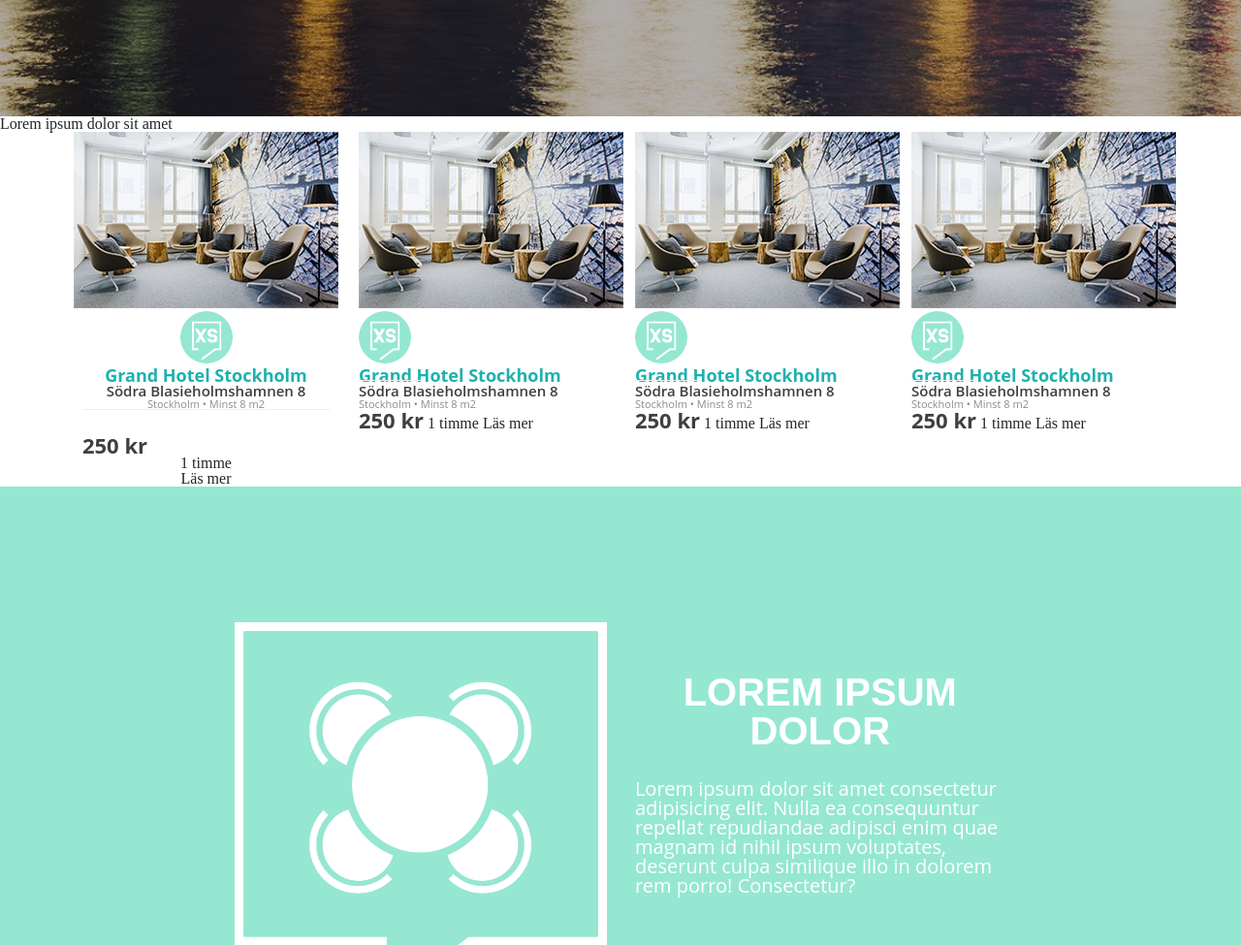
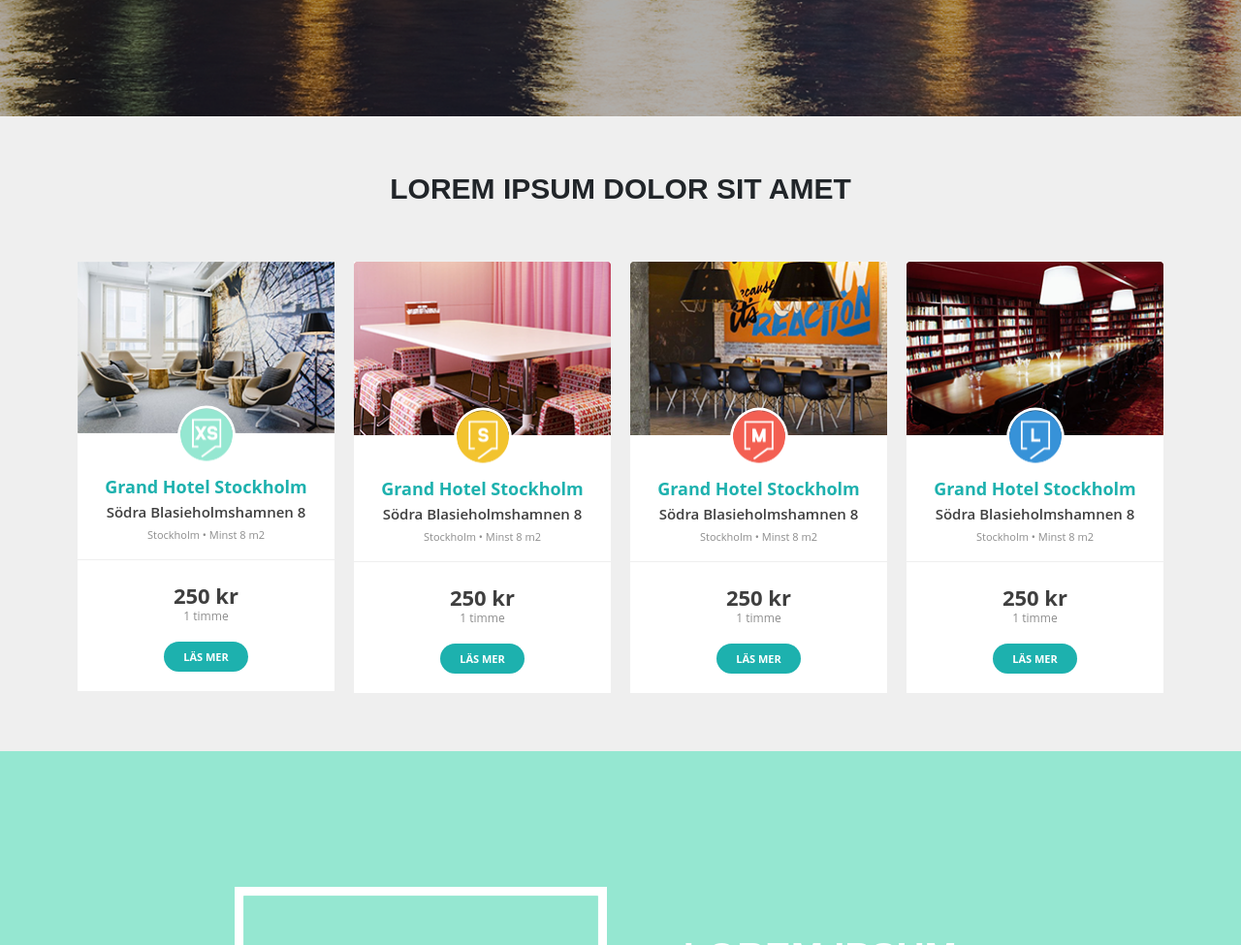
Before and after one commit to andrjuxa201185/test-task, a website: page app/html/index.html in a window 1280 px wide. Shown: the part 680-1655 px from the top of the page at 97% size. Drawn offline with Linux system fonts and the light colour scheme.

Commit message:
add blocks

```diff
--- a/app/html/index.html
+++ b/app/html/index.html
@@ -93,10 +93,11 @@
 
     <main>
         <section class="blocks">
-            <h2>Lorem ipsum dolor sit amet</h2>
+            <h2 class="text-center">Lorem ipsum dolor sit amet</h2>
             <div class="container">
                 <div class="row">
-                    <div class="col-3 d-flex flex-column align-items-center">
+                    <div class="col-3 wrapper-block-item">
+                        <div class="block-item d-flex flex-column align-items-center">
                             <div class="img-square">
                                 <img src="../images/block-1.png" alt="">
                             </div>
@@ -110,12 +111,14 @@
                             <span>1 timme</span>
                             <a href="#">Läs mer</a>
                         </div>
-                    <div class="col-3">
+                    </div>
+                    <div class="col-3 wrapper-block-item">
+                        <div class="block-item d-flex flex-column align-items-center">
                             <div class="img-square">
-                            <img src="../images/block-1.png" alt="">
+                                <img src="../images/block-2.png" alt="">
                             </div>
                             <div class="img-round">
-                            <img src="../images/block-11.png" alt="">
+                                <img src="../images/block-21.png" alt="">
                             </div>
                             <h3>Grand Hotel Stockholm</h3>
                             <p>Södra Blasieholmshamnen 8</p>
@@ -124,12 +127,14 @@
                             <span>1 timme</span>
                             <a href="#">Läs mer</a>
                         </div>
-                    <div class="col-3">
+                    </div>
+                    <div class="col-3 wrapper-block-item">
+                        <div class="block-item d-flex flex-column align-items-center">
                             <div class="img-square">
-                            <img src="../images/block-1.png" alt="">
+                                <img src="../images/block-3.png" alt="">
                             </div>
                             <div class="img-round">
-                            <img src="../images/block-11.png" alt="">
+                                <img src="../images/block-31.png" alt="">
                             </div>
                             <h3>Grand Hotel Stockholm</h3>
                             <p>Södra Blasieholmshamnen 8</p>
@@ -138,12 +143,14 @@
                             <span>1 timme</span>
                             <a href="#">Läs mer</a>
                         </div>
-                    <div class="col-3">
+                    </div>
+                    <div class="col-3 wrapper-block-item">
+                        <div class="block-item d-flex flex-column align-items-center">
                             <div class="img-square">
-                            <img src="../images/block-1.png" alt="">
+                                <img src="../images/block-4.png" alt="">
                             </div>
                             <div class="img-round">
-                            <img src="../images/block-11.png" alt="">
+                                <img src="../images/block-41.png" alt="">
                             </div>
                             <h3>Grand Hotel Stockholm</h3>
                             <p>Södra Blasieholmshamnen 8</p>
@@ -151,6 +158,7 @@
                             <span class="weight">250 kr</span>
                             <span>1 timme</span>
                             <a href="#">Läs mer</a>
+                        </div>
                     </div>
 
                 </div>
--- a/app/style/_blocks.scss
+++ b/app/style/_blocks.scss
@@ -1,19 +1,44 @@
 .blocks{
+  padding: 60px 0;
+  background-color: #efefef;
+  h2{
+    margin-bottom: 60px;
+    text-transform: uppercase;
+    @include text(30, bold, 'Nexa Heavy');
+  }
+  .wrapper-block-item{
+    padding: 0 10px;
+    .block-item{
+      padding-bottom: 20px;
+      background-color: white;
       .img-square{
-
+        align-self: stretch;
+        overflow: hidden;
+        img{
+          width: 100%;
+        }
       }
       .img-round{
-
+        border:solid 3px white;
+        border-radius: 50%;
+        transform: translateY(-50%);
+        img{
+          width: 100%;
+        }
       }
       h3{
+        margin-top: -20px;
         @include text(18, bold);
         color: $turquoise;
       }
       p:first-of-type{
+        margin-top: 10px;
         @include text(15, 600);
         color: $lightBlack;
       }
       p:last-of-type{
+        margin-top: 10px;
+        margin-bottom: 20px;
         @include text(11, 500);
         color: #8c8c8c;
       }
@@ -21,13 +46,25 @@
         align-self: stretch;
         padding-top: 25px;
         @include text(22, bold);
+        text-align: center;
         color: $lightBlack;
         border-top: 1px solid #efefef;
       }
       span:last-of-type{
+        margin-top: 5px;
+        color: #8c8c8c;
+        @include text(12);
+      }
+      a{
+        margin-top: 20px;
+        padding: 10px 20px;
+        @include text(11, bold);
+        text-transform: uppercase;
+        color: white;
+        background-color: $turquoise;
+        border-radius: 20px;
+      }
+    }
+  }
 
 }
-  a{
-
-  }
-}
```
Also changed, not shown: app/style/css.css, build/html/index.html, build/style/css.css. Lines whose indentation alone changed are shown as unchanged.
